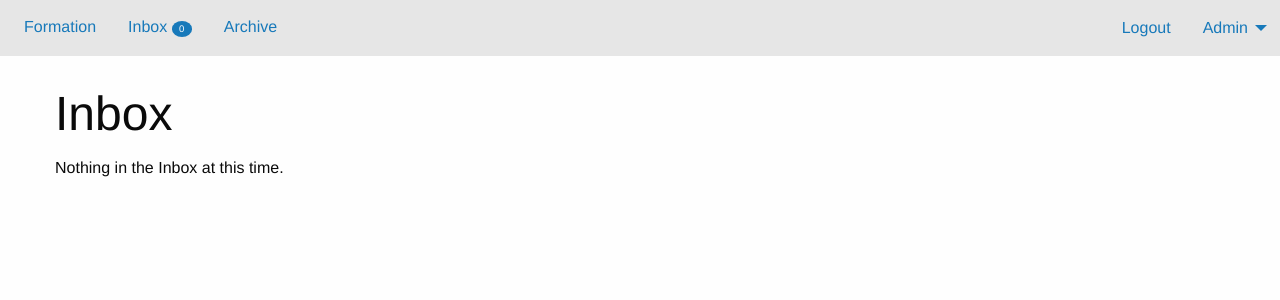
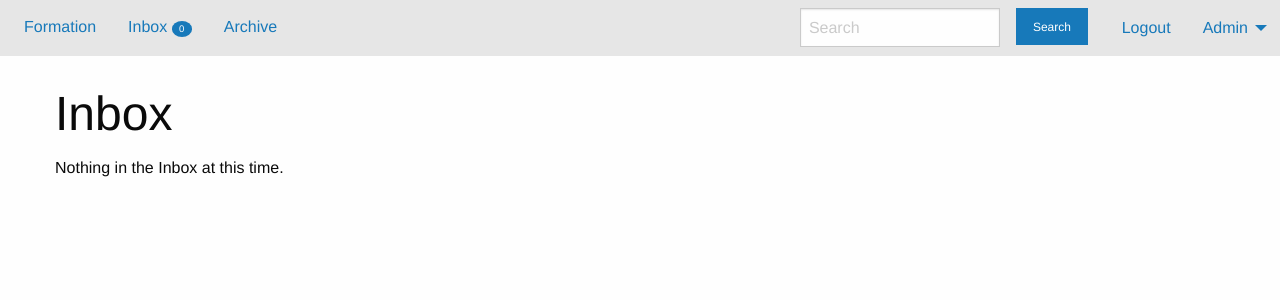
Before and after one commit to asommer70/formation, a Django app: page /inbox/ in a window 1280 px wide. Shown: the top 300 px of the page. Run offline with Django 3.2, Linux system fonts and the light colour scheme; the visitor is signed in with stand-in values (Sample User, id 1); data that the repository does not hold is empty.

Commit message:
Have simple search of Input.data values working.

```diff
--- a/assets/js/main.js
+++ b/assets/js/main.js
@@ -10,5 +10,17 @@ $(document).ready(function() {
     });
   }
 
+  // Submit search.
+  var $searchInput = $('#search-input');
+  $searchInput.keydown(function(event) {
+    if (event.which === 13) {
+      window.location.href = '/inbox/?search=' + $searchInput.val();
+    }
+  });
+
+  $('#search-button').click(function(event) {
+    event.preventDefault();
+    window.location.href = '/inbox/?search=' + $searchInput.val();
+  });
 
 });
--- a/inputs/views.py
+++ b/inputs/views.py
@@ -23,12 +23,26 @@ User = get_user_model()
 class InputListView(LoginRequiredMixin, ListView):
     context_object_name = 'inputs'
     model = Input
-    paginate_by = 10
+    # paginate_by = 10 # Might look into a better way to do this later...
+    table_pagination = False
 
     def get_queryset(self, *args, **kwargs):
-        qs = super(InputListView, self).get_queryset(*args, **kwargs).filter(
-            Q(user=self.request.user) | Q(route_holder=self.request.user)
-        ).exclude(status='archived')
+        if ('search' in self.request.GET):
+            # Use a raw query to process the search in order to use the
+            # PostgreSQL jsonb_each_text function for searching Input.data values.
+            qs = Input.objects.raw('''
+               select * from inputs_input
+               join jsonb_each_text(inputs_input.data) e on true
+               join auth_user on (inputs_input.user_id = auth_user.id)
+               where e.value like %s and
+                     (inputs_input.user_id = %s or
+                     inputs_input.route_holder_id = %s)
+            ''', ['%' + self.request.GET['search'] + '%',
+                  self.request.user.id, self.request.user.id])
+        else:
+            qs = super(InputListView, self).get_queryset(*args, **kwargs).filter(
+                Q(user=self.request.user) | Q(route_holder=self.request.user)
+            ).exclude(status='archived')
         return qs
 
 
--- a/templates/layout.html
+++ b/templates/layout.html
@@ -33,6 +33,9 @@
       <div class="top-bar-right">
 	<ul class="dropdown menu" data-dropdown-menu>
 	  {% if request.user.is_authenticated %}
+	    <li><input type="search" id="search-input" placeholder="Search"></li>
+	    <li><button type="button" id="search-button" class="button small">Search</button></li>
+	    <li>&nbsp;&nbsp;&nbsp;&nbsp;</li>
 	    <li><a href="/accounts/logout">Logout</a></li>
 	  {% else %}
 	    <li><a href="/accounts/login">Login</a></li>
```
Also changed, not shown: templates/form_vue.html (+6 -1 lines).
